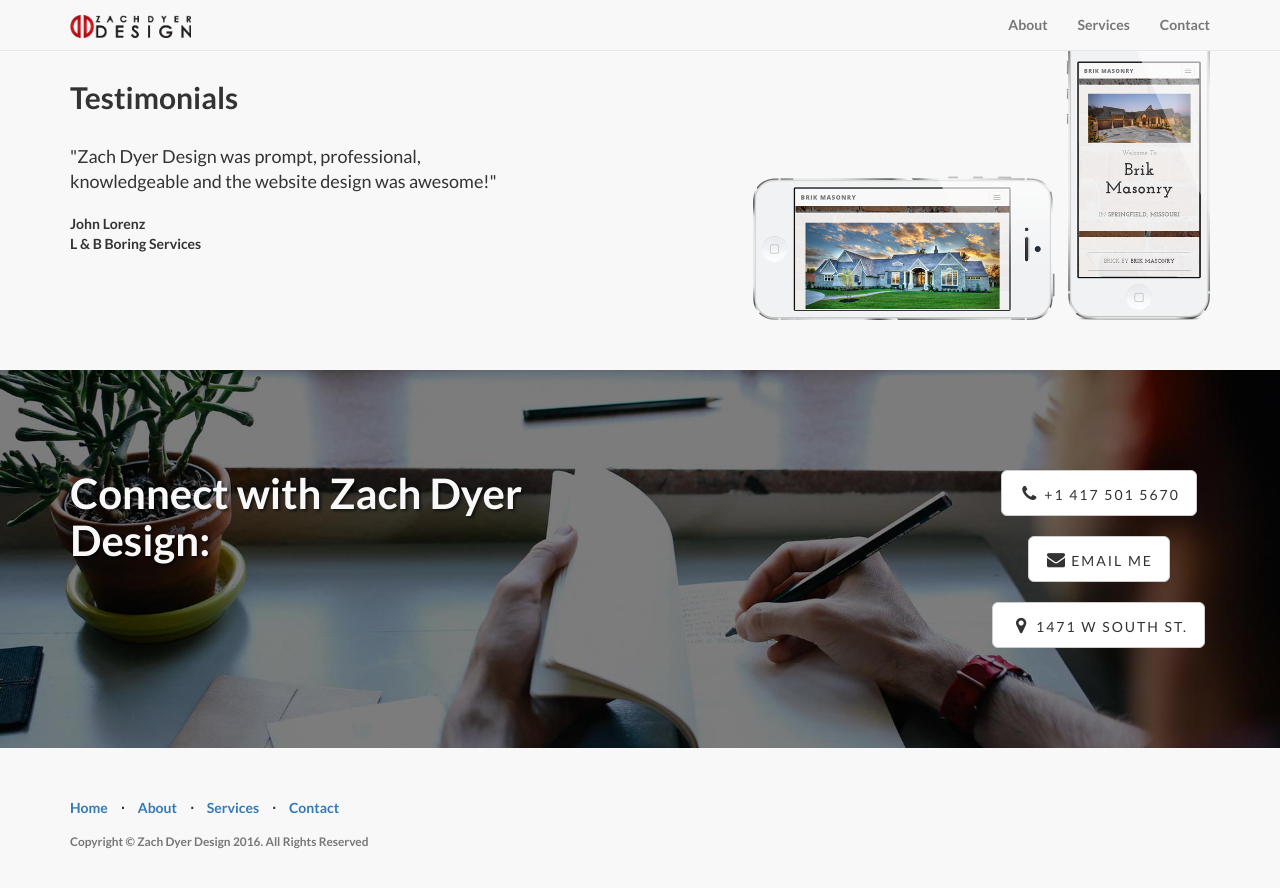
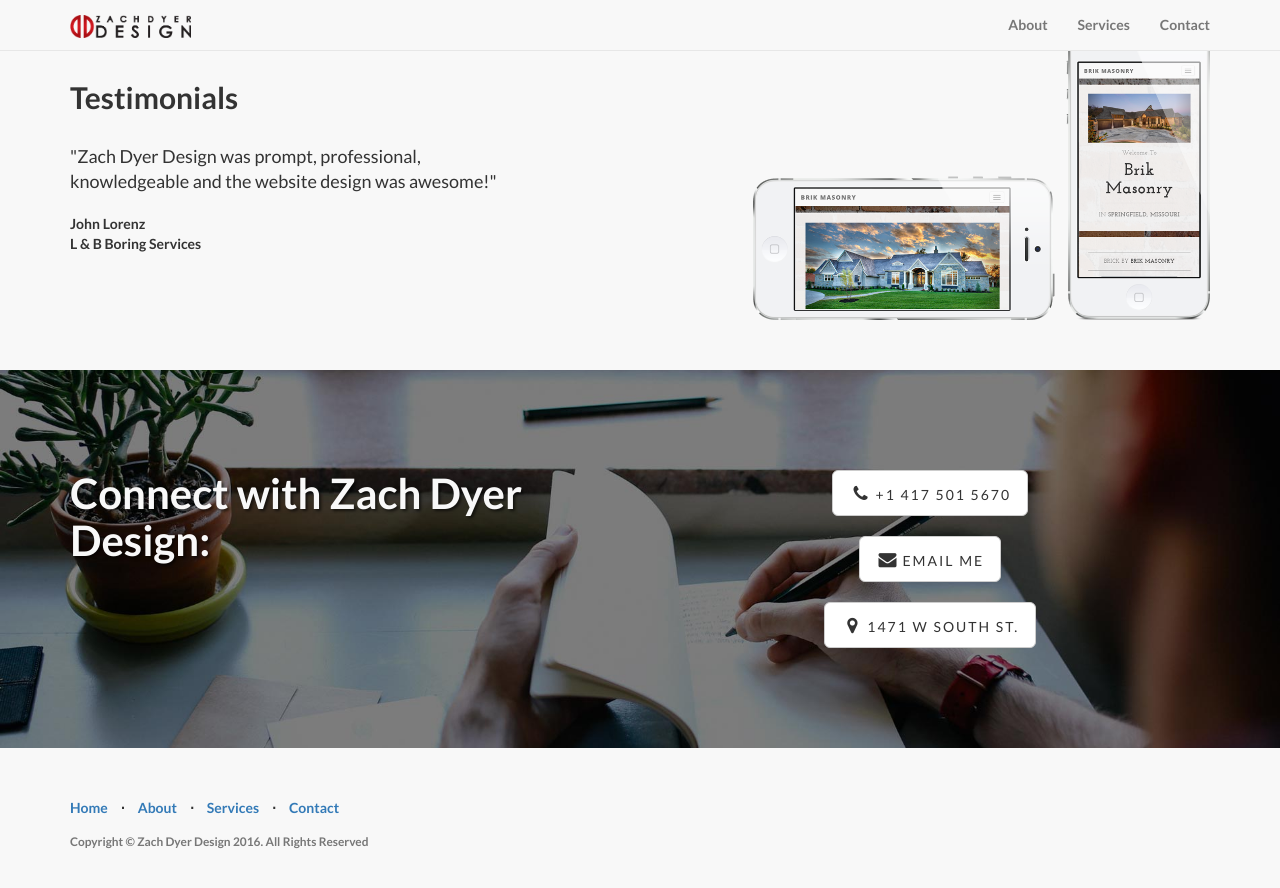
Before and after one commit to zachdyerdesign/zachdyerdesign.github.io, a Jekyll site: the page built from index.html, in a window 1280 px wide and 900 px high, scrolled down 1825 px. Shown: the top 888 px of the window. Built offline with Jekyll 4.4.1, drawn with Linux system fonts in a browser that asks for light colours.

Commit message:
taking float off

```diff
--- a/_layouts/default.html
+++ b/_layouts/default.html
@@ -78,13 +78,13 @@
                         <hr class="intro-divider">
                         <ul class="list-inline intro-social-buttons">
                             <li>
-                                <a href="https://facebook.com/{{site.facebook}}" class="btn btn-default btn-lg"><i class="fa fa-facebook fa-fw"></i> <span class="network-name">Facebook</span></a>
+                                <a href="https://facebook.com/{{site.facebook}}" class="btn btn-default btn-lg" target="_blank"><i class="fa fa-facebook fa-fw"></i> <span class="network-name">Facebook</span></a>
                             </li>
                             <li>
-                                <a href="https://github.com/{{site.github_username}}" class="btn btn-default btn-lg"><i class="fa fa-github fa-fw"></i> <span class="network-name">Github</span></a>
+                                <a href="https://github.com/{{site.github_username}}" class="btn btn-default btn-lg" target="_blank"><i class="fa fa-github fa-fw"></i> <span class="network-name">Github</span></a>
                             </li>
                             <li>
-                                <a href="https://www.linkedin.com/in/{{site.linkedin_profile}}" class="btn btn-default btn-lg"><i class="fa fa-linkedin fa-fw"></i> <span class="network-name">Linkedin</span></a>
+                                <a href="https://www.linkedin.com/in/{{site.linkedin_profile}}" class="btn btn-default btn-lg" target="_blank"><i class="fa fa-linkedin fa-fw"></i> <span class="network-name">Linkedin</span></a>
                             </li>
                         </ul>
                     </div>
@@ -179,8 +179,8 @@
                 <div class="col-lg-6">
                     <h2>Connect with Zach Dyer Design:</h2>
                 </div>
-                <div class="col-lg-6" align="center">
-                    <ul class="list-inline banner-social-buttons">
+                <div class="col-lg-6" align="center" >
+                    <ul class="list-inline banner-social-buttons" style="float: none">
                         <li>
                             <a href="tel:{{site.telephone}}" class="btn btn-default btn-lg"><i class="fa fa-phone fa-fw"></i> <span class="network-name">{{ site.telephone }}</span></a>
                         </li>
```
Also changed, not shown: 2 other files.
